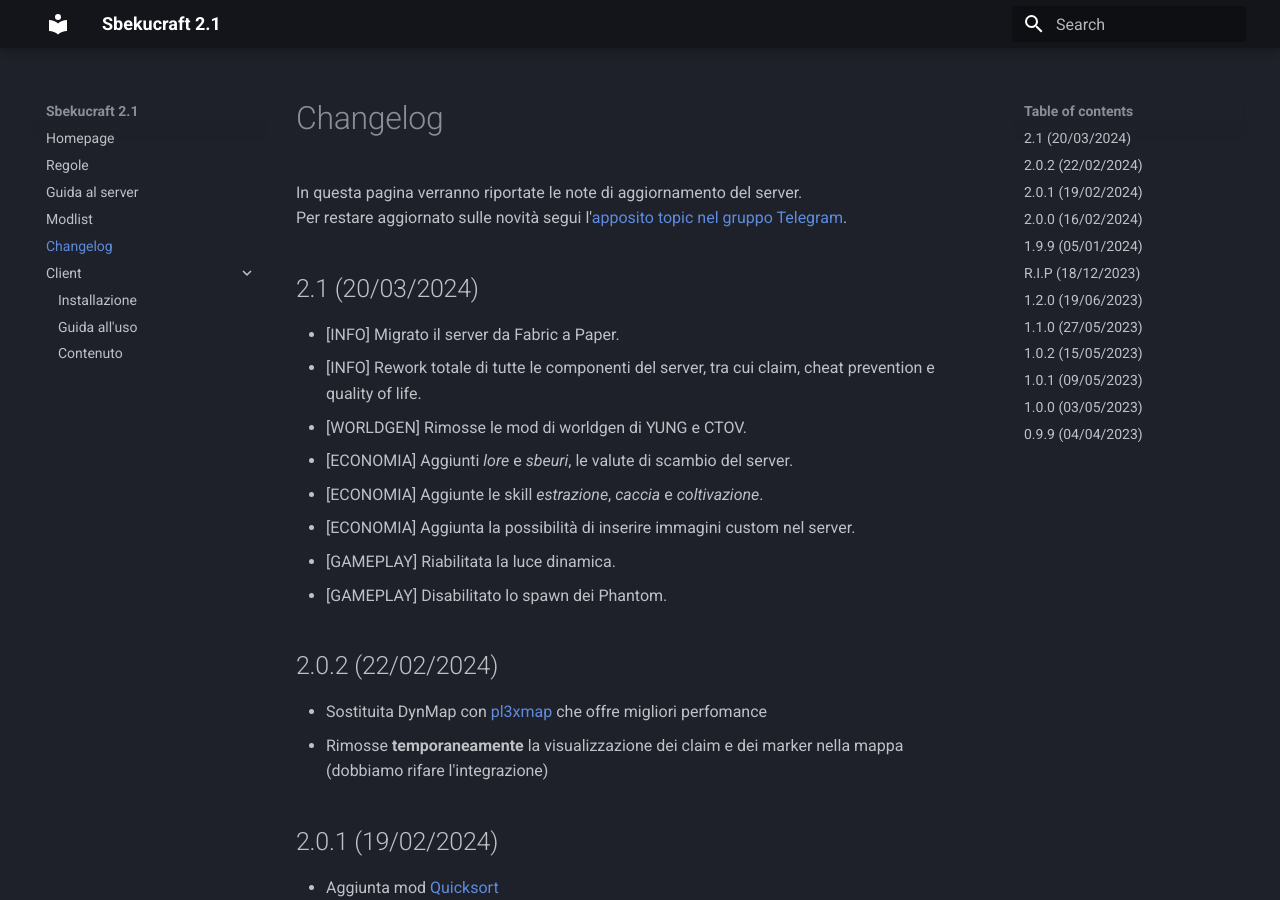
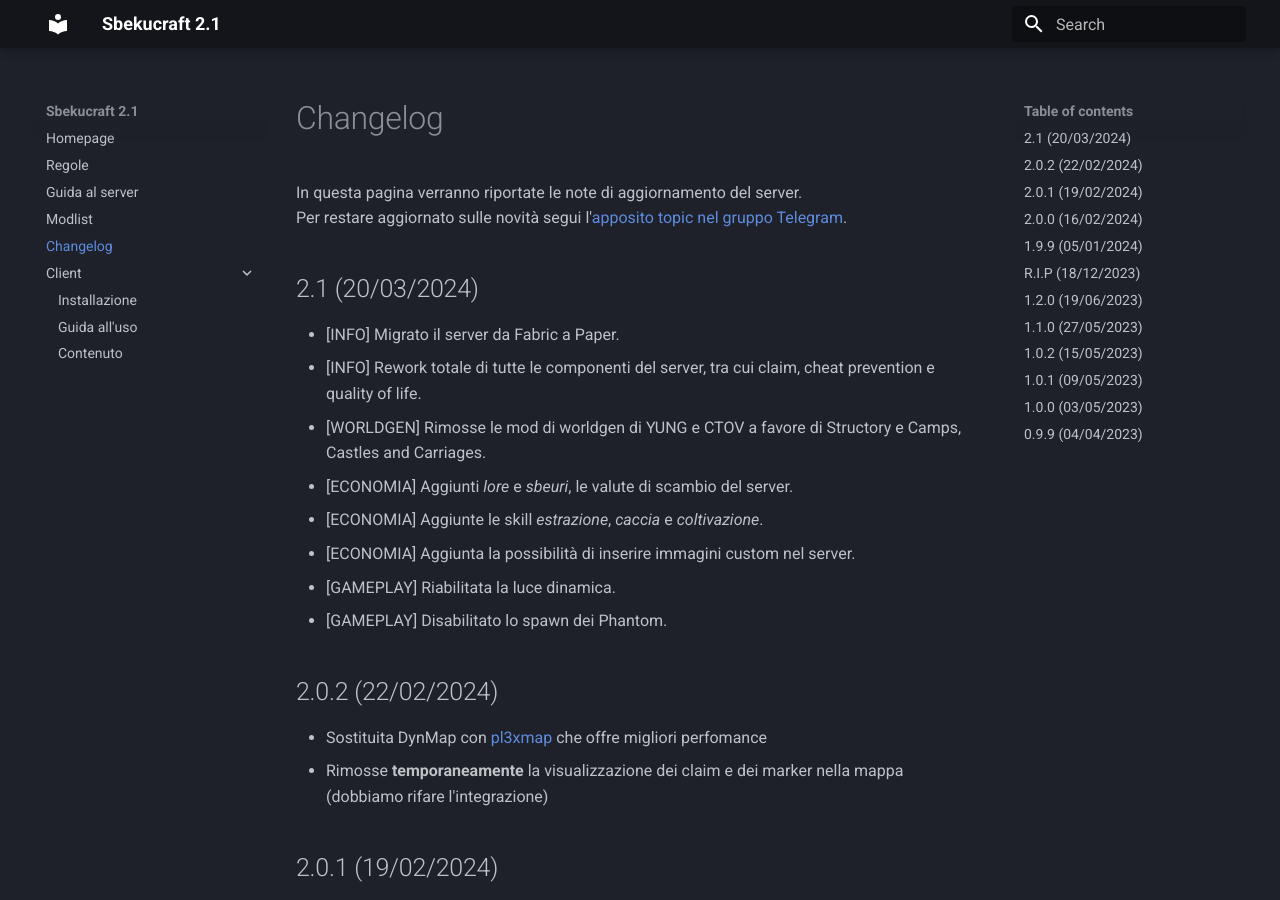
Before and after one commit to Sbekucraft/Sbekucraft-2.0-Wiki, an MkDocs documentation site: the page built from docs/changelog.md, in a window 1280 px wide and 900 px high. Built offline with MkDocs 1.6.1 and Material for MkDocs 9.7.7, drawn with Linux system fonts in a browser that asks for light colours.

Commit message:
Update changelog.md

```diff
--- a/docs/changelog.md
+++ b/docs/changelog.md
@@ -5,7 +5,7 @@ Per restare aggiornato sulle novità segui l'[apposito topic nel gruppo Telegram
 ## 2.1 (20/03/2024)
 - [INFO] Migrato il server da Fabric a Paper.
 - [INFO] Rework totale di tutte le componenti del server, tra cui claim, cheat prevention e quality of life.
-- [WORLDGEN] Rimosse le mod di worldgen di YUNG e CTOV.
+- [WORLDGEN] Rimosse le mod di worldgen di YUNG e CTOV a favore di Structory e Camps, Castles and Carriages.
 - [ECONOMIA] Aggiunti *lore* e *sbeuri*, le valute di scambio del server.
 - [ECONOMIA] Aggiunte le skill *estrazione*, *caccia* e *coltivazione*.
 - [ECONOMIA] Aggiunta la possibilità di inserire immagini custom nel server.
```
